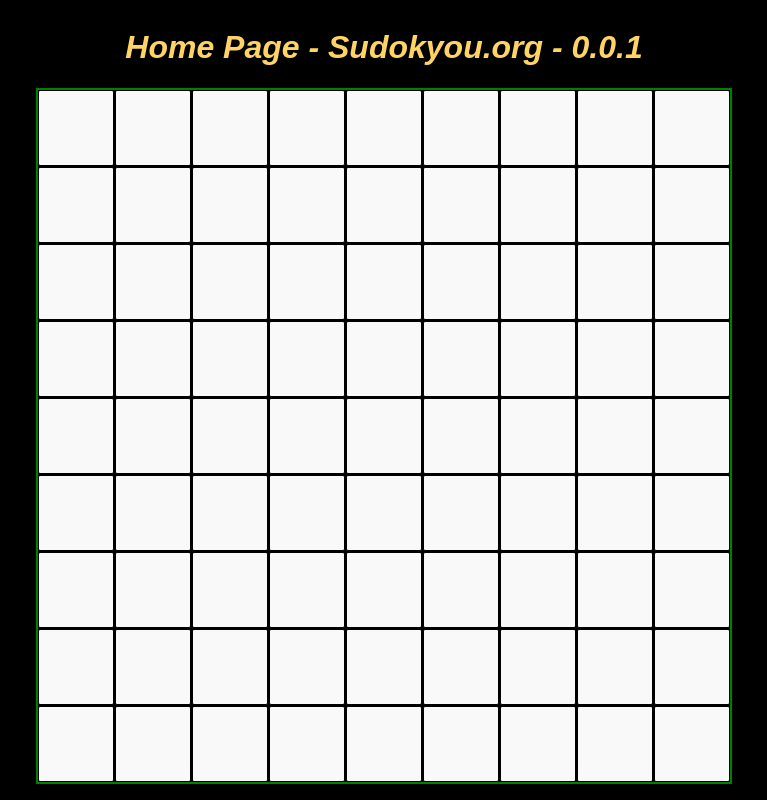
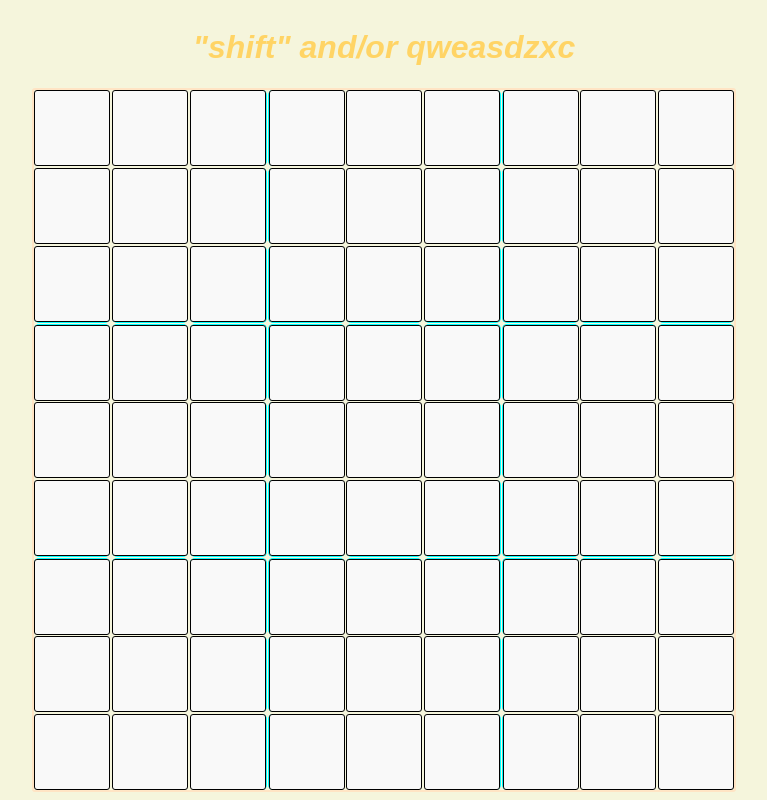
Before and after one commit to ashvinbondada/sudokyou.org, a React (Vite) app in the folder sudokyou-app/: page / in a window 1280 px wide. Shown: the whole page, without its empty margins (256-1023 px from the left). Built offline with nearby package versions, Linux system fonts and the light colour scheme; a web font is replaced by a local one.

Commit message:
Basic Grid Design Working

```diff
--- a/sudokyou-app/src/components/Board.css
+++ b/sudokyou-app/src/components/Board.css
@@ -2,7 +2,7 @@
     --board-size: 666px; /* Total size of the Sudoku board */
     --square-size: calc(var(--board-size) / 9); /* Size of each Sudoku square */
     --note-box-size: calc(var(--square-size) / 3); /* Size of each note box within a square */
-    --offset: 2px;
+    --offset: 3px;
     --gap-size: 1px ;
     --bold-line-size: 2px; /* Thickness for bold lines */
 }
@@ -14,9 +14,11 @@
     gap: calc(var(--gap-size) + var(--offset));
     width: calc(var(--board-size) + 10*var(--gap-size) + 8*var(--offset));
     height: calc(var(--board-size) + 10*var(--gap-size) + 8*var(--offset));
-    border: 2px solid green;
+    border: 2px solid bisque;
+    border-radius: 3px;
     user-select: none; /* Prevent text selection */
     outline: none; /* Remove default outline */
+
 }
 
 .notes-square, .editable-regular-square {
@@ -28,9 +30,10 @@
     box-sizing: border-box;
     align-items: center;
     justify-content: center;
-    border-radius: 2px;
+    border-radius: 3px;
     user-select: none; /* Prevent text selection */
     outline: none; /* Remove default outline */
+
 }
 
 .notes-square {
@@ -55,12 +58,13 @@
     border: 0px solid #000;
     background-color: transparent;
     cursor: pointer;
-    border-radius: 2px;
+    border-radius: 5px;
     display: flex;
     align-items: center;
     justify-content: center;
     /* font-size: 10px; */
     font-size: 1rem; /* Adjust font size as needed */
+    color: rgb(105,105,105, 0.5);
     /* padding: 0; */
     user-select: none; /* Prevent text selection */
     outline: none; /* Remove default outline */
@@ -75,3 +79,61 @@
     /* background-color: crimson;  */
     /* background-color: rgba(220, 20, 60, 0.5);  */
 }
+
+/* Vertical Grid Lines */
+.square-3, .square-12, .square-21,
+.square-30, .square-39, .square-48,
+.square-57, .square-66, .square-75,
+
+.square-6, .square-15, .square-24,
+.square-33, .square-42, .square-51,
+.square-60, .square-69, .square-78
+{
+    height: calc(var(--square-size) + 2*var(--gap-size));
+    width: calc(var(--square-size) + 2*var(--gap-size));
+    border-radius: 5px;
+    border-right: 1px solid aqua;
+}
+
+.square-4, .square-13, .square-22,
+.square-31, .square-40, .square-49,
+.square-58, .square-67, .square-76,
+
+.square-7, .square-16, .square-25,
+.square-34, .square-43, .square-52,
+.square-61, .square-70, .square-79
+{
+    height: calc(var(--square-size) + 2*var(--gap-size));
+    width: calc(var(--square-size) + 2*var(--gap-size));
+    border-radius: 5px;
+    border-left: 1px solid aqua;
+}
+
+/* Vertical Grid Lines */
+.square-19, .square-20, .square-21,
+.square-22, .square-23, .square-24,
+.square-25, .square-26, .square-27,
+
+.square-46, .square-47, .square-48,
+.square-49, .square-50, .square-51,
+.square-52, .square-53, .square-54
+{
+    height: calc(var(--square-size) + 2*var(--gap-size));
+    width: calc(var(--square-size) + 2*var(--gap-size));
+    border-radius: 5px;
+    border-bottom: 1px solid aqua;
+}
+
+.square-28, .square-29, .square-30,
+.square-31, .square-32, .square-33,
+.square-34, .square-35, .square-36,
+
+.square-55, .square-56, .square-57,
+.square-58, .square-59, .square-60,
+.square-61, .square-62, .square-63
+{
+    height: calc(var(--square-size) + 2*var(--gap-size));
+    width: calc(var(--square-size) + 2*var(--gap-size));
+    border-radius: 5px;
+    border-top: 1px solid aqua;
+}
--- a/sudokyou-app/src/components/Board.jsx
+++ b/sudokyou-app/src/components/Board.jsx
@@ -8,6 +8,7 @@ export default function Board() {
     <Square
       key={index}
       uid={index}
+      sqClassName={`square-${index + 1}`} // Assign unique class name
     />
   ));
 
--- a/sudokyou-app/src/components/Square.jsx
+++ b/sudokyou-app/src/components/Square.jsx
@@ -7,7 +7,7 @@ import RegularSquare from "./RegularSquare";
 import NotesSquare from "./NotesSquare";
 import { BoardContext } from "../utils/contexts/BoardContext";
 
-export default function Square({uid}) {
+export default function Square({uid, sqClassName}) {
     const [hasNotes, setHasNotes] = useState(false);
     // const {divRef, isDivHovered} = useDivHovered();
     const [isDivHovered, setIsDivHovered] = useState(false);
@@ -98,7 +98,8 @@ export default function Square({uid}) {
 
 
     return (
-        <div  /* ref={divRef} */
+        <div
+            className={sqClassName}
             onPointerEnter={handleMouseEnter}
             onPointerLeave={handleMouseLeave}
         >
--- a/sudokyou-app/src/main.css
+++ b/sudokyou-app/src/main.css
@@ -9,7 +9,7 @@
 }
 body {
     font-style: italic;
-    background-color: black;
+    background-color: beige;
     color:#FFD465;
 }
 
--- a/sudokyou-app/src/pages/Home.jsx
+++ b/sudokyou-app/src/pages/Home.jsx
@@ -7,7 +7,7 @@ import Game from "../components/Game";
 export default function Home() {
   return (
     <div className="home">
-      <h1>Home Page - Sudokyou.org - 0.0.1</h1>
+      <h1>"shift" and/or qweasdzxc</h1>
       <Game />
     </div>
   );
```
